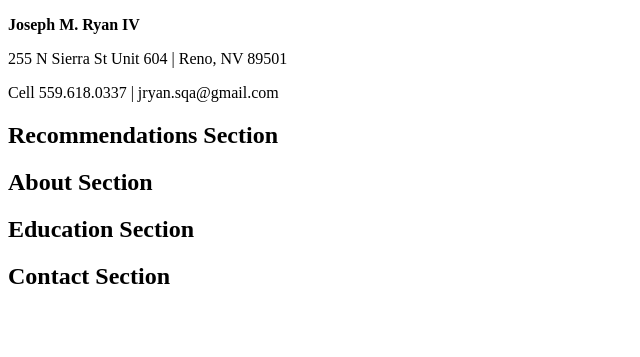
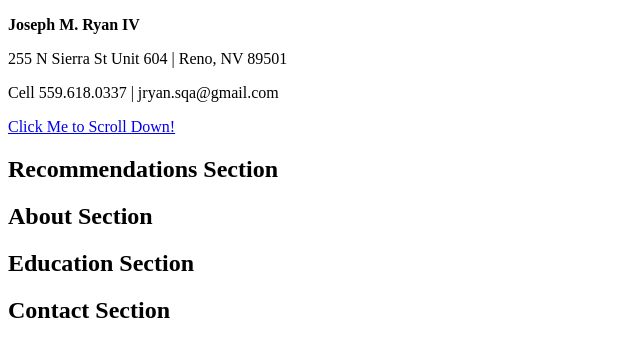
Before and after one commit to jryanthe4th/myresume, a Node project: template views/homepage.ejs in a window 1280 px wide. Shown: the top 357 px of the page, without its empty margins (0-640 px from the left). Run offline with Node 20 templates, Linux system fonts and the light colour scheme; the template is opened without the code that fills it, so the values that code supplies are empty; some libraries are stand-ins or nearby versions.

Commit message:
adding button text

```diff
--- a/views/homepage.ejs
+++ b/views/homepage.ejs
@@ -16,7 +16,7 @@
                         <p><strong>Joseph M. Ryan IV</strong></p>
                         <p>255 N Sierra St Unit 604 | Reno, NV 89501</p>
                         <p>Cell 559.618.0337 | jryan.sqa@gmail.com</p>
-                        <a class="btn btn-default page-scroll" href="#recommendations"></a>
+                        <a class="btn btn-default page-scroll" href="#recommendations">Click Me to Scroll Down!</a>
                     </div>
                 </div>
             </div>
```
